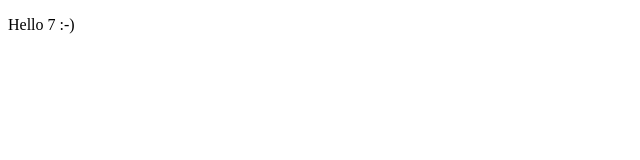
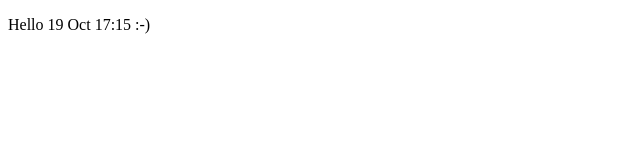
Before and after one commit to johnhornsby/nexttbpoc, a Next.js app: page / in a window 1280 px wide. Shown: the top 160 px of the page, without its empty margins (0-640 px from the left). Built offline with nearby package versions, Linux system fonts and the light colour scheme.

Commit message:
test watchtower

```diff
--- a/pages/index.js
+++ b/pages/index.js
@@ -1,6 +1,6 @@
 const Index = () => (
   <div>
-    <p>Hello 7 :-)</p>
+    <p>Hello 19 Oct 17:15 :-)</p>
   </div>
 );
 
```
Also changed, not shown: 1 other file (tests, documents, lock files or other folders).
